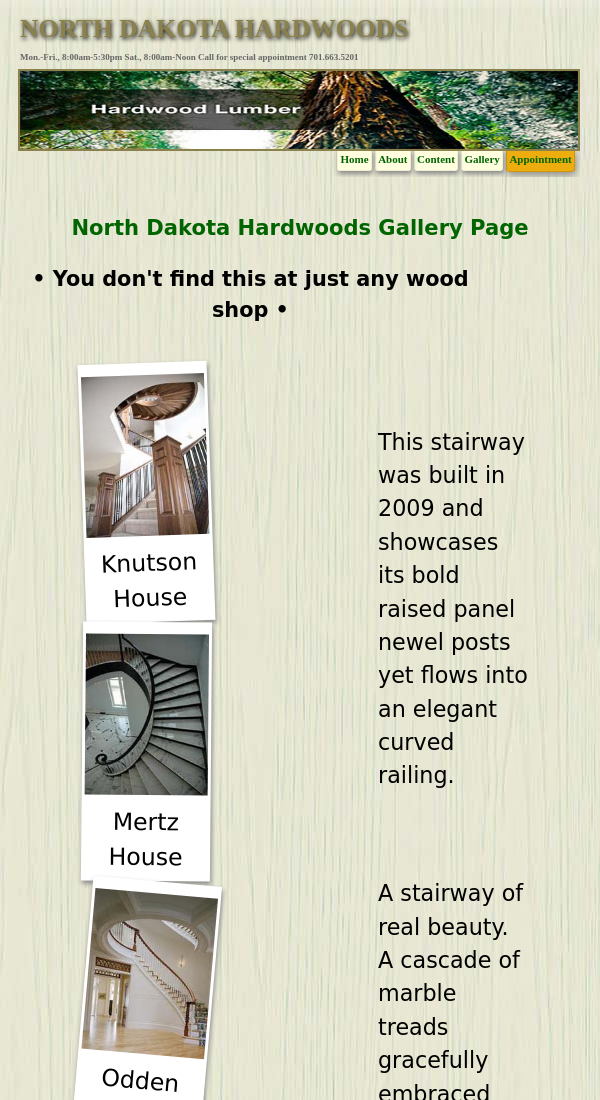
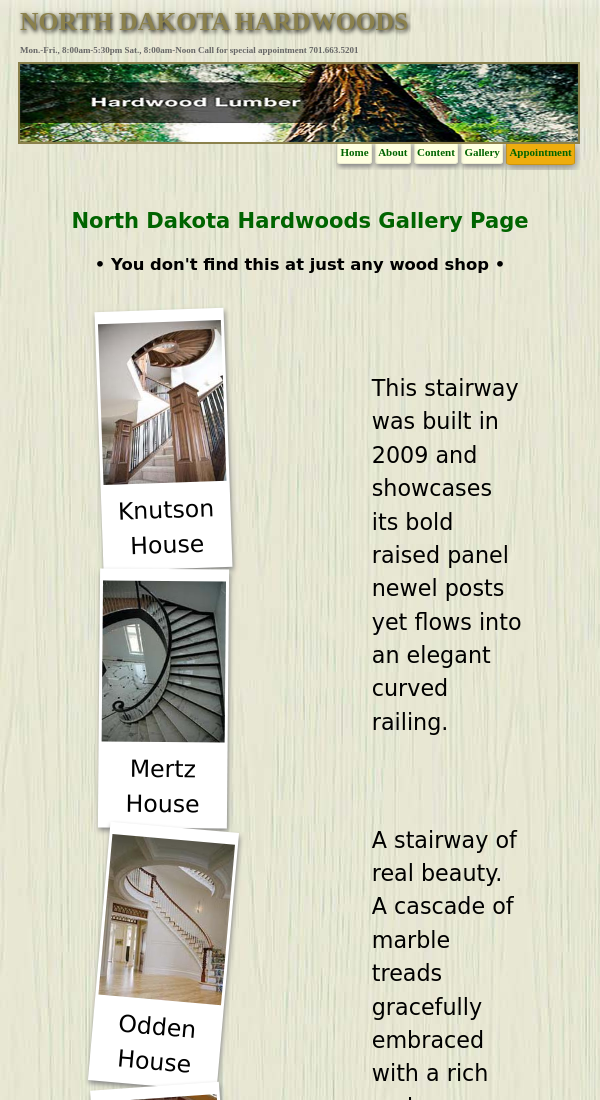
Before and after one commit to brianfisher21/NorthDakotaHardwoods, a plain HTML site: page gallery.html in a window 600 px wide. Shown: the top 1100 px of the page. Drawn offline with Linux system fonts and the light colour scheme; a web font is replaced by a local one.

Commit message:
added more responsive elements

```diff
--- a/CSS/main.css
+++ b/CSS/main.css
@@ -229,7 +229,7 @@ article {
 	/*margin-left: 07.6923077%;*/
 	max-width: 82.291667%; /*650px*/
 	float: right;
-	padding: 0px 6.6923077% /*50px*/ 0px  10.6923077%; /*50px*/
+	padding: 0px 3.6923077% /*50px*/ 0px  10.6923077%; /*50px*/
 }
 
 #gallery_photos img {
@@ -248,10 +248,9 @@ heading {
 #slogan {
 	font-family: 'Just Another Hand', cursive;
 	font-size: 1.3em;
-	max-width: 82.291667%; /*260px*/
+	max-width: 100% /*960*/
 	clear: both;
 	text-align: center;
-	/*padding: 16px 0px 0px 11.375%; /*90px*/
 }
 
 
@@ -347,8 +346,8 @@ ul p {
 	max-width: 32.895833% /*287px*/;
 	text-align: left;
 	padding-top: 50px;
-	padding-right: 02.8125%; /*27px*/
-	margin-left: 20%;
+	padding-right: 07.8125%; /*27px*/
+	margin-left: 15%;
 }
 
 
@@ -398,9 +397,8 @@ ul p {
 
 	/* mobile landscape size to tablet portrait (devices and browsers) */
 	@media only screen and (min-width: 480px) and (max-width: 767px) {
-		#logo_excape_hatch {font-size: 1.6em; margin-top: 10px;}
-
-		#hours {clear: both; float: left;}
+		#logo_excape_hatch {font-size: 1.6em; margin-top: 3px; padding-top: 0;}
+		#hours {clear: both; float: left; padding-top: 0px,}
 		#hours br {display: none;}
 		.nav_link {font-size: .6875em;}
 		.c2t {font-size: .6875em;}
@@ -409,7 +407,7 @@ ul p {
 		#copyright {font-size: 0.525em;}
 		.pic1, .pic2, .pic3, .pic4, .pic5 { font-size: 1.475em;}
 		ul p {font-size: 1.391em; padding-top: 40px;}
-		#slogan {font-size: 1.025em, }
+		#slogan {font-size: 1.025em; }
 
 
 	}
```
